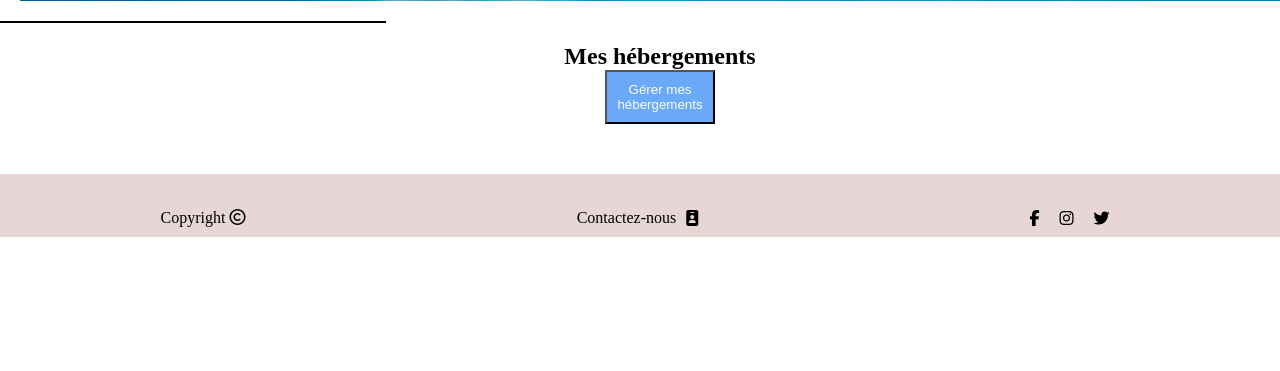
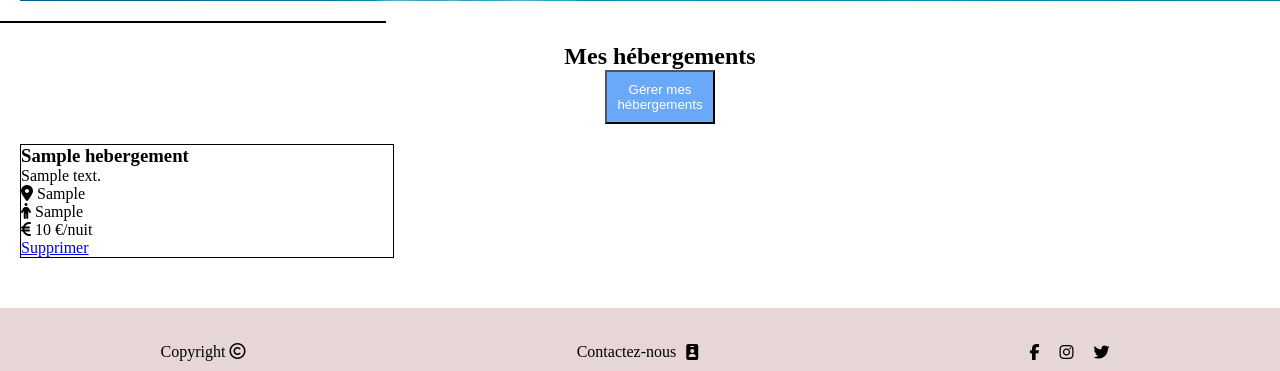
Before and after one commit to tomynov/Airbnb_Aqua, a PHP site: page /profil.php?id=1 in a window 1280 px wide. Shown: the part 503-874 px from the top of the page. Before the commit the page ends 740 px from the top, so only its background shows below. Run offline with PHP 8.4, Linux system fonts and the light colour scheme; tables that the repository leaves empty or names only in its code hold one stand-in row (values such as "Sample post"); some libraries are stand-ins or nearby versions.

Commit message:
réglages détails

```diff
--- a/biens.php
+++ b/biens.php
@@ -68,7 +68,7 @@ if (!empty($_POST)) {
         </div>
         <div class="list-announce">
         <?php
-            $result = $pdo->query("SELECT * FROM hebergement WHERE id_users = $_GET[id] ORDER BY id_hebergement DESC");
+            $result = $pdo->query("SELECT * FROM hebergement WHERE id_users = $_GET[id] and deletion_flag = 0 ORDER BY id_hebergement DESC");
             while ($hebergement = $result->fetch(PDO::FETCH_OBJ)) { ?>
 
             <div class="announce-recap">
@@ -80,6 +80,7 @@ if (!empty($_POST)) {
                         <div class="text-announce"> <i class="fas fa-map-marker-alt"></i> <?php echo $hebergement->adresse; ?></div>
                         <div class="text-announce"> <i class="fas fa-male"></i> <?php echo $hebergement->nbr_place;?></div>
                         <div class="text-announce"> <i class="fas fa-euro-sign"></i> <?php echo $hebergement->prix; ?> €/nuit</div>
+                        <a href="delete_biens.php?id=<?php echo $hebergement->id_hebergement; ?>" alt="modification des informations d'hébergement">Supprimer</a>
                     </div>
                 </div>
             </div>
--- a/css/style.css
+++ b/css/style.css
@@ -593,6 +593,12 @@ main{
     margin-right: 20px;
 }
 
+.supp-biens{
+    display: block;
+    text-align: center;
+    width: 100%;
+}
+
 
 
 /*------------------------------------------------------
--- a/profil.php
+++ b/profil.php
@@ -49,6 +49,27 @@ if (!empty($_GET)) {
         </div>
     </section>
 
+    <?php
+            $result = $pdo->query("SELECT * FROM hebergement WHERE id_users = $_GET[id] and deletion_flag = 0 ORDER BY id_hebergement DESC");
+            while ($hebergement = $result->fetch(PDO::FETCH_OBJ)) { ?>
+
+            <div class="announce-recap">
+
+                <div class="one-announce">
+                    <div>
+                        <h3><?php echo $hebergement->title; ?></h3>
+                        <div><?php echo $hebergement->desc_hebergement; ?></div>
+                        <div class="text-announce"> <i class="fas fa-map-marker-alt"></i> <?php echo $hebergement->adresse; ?></div>
+                        <div class="text-announce"> <i class="fas fa-male"></i> <?php echo $hebergement->nbr_place;?></div>
+                        <div class="text-announce"> <i class="fas fa-euro-sign"></i> <?php echo $hebergement->prix; ?> €/nuit</div>
+                        <a href="delete_biens.php?id=<?php echo $hebergement->id_hebergement; ?>" alt="modification des informations d'hébergement">Supprimer</a>
+                    </div>
+                </div>
+            </div>
+
+
+        <?php } ?>
+
 </body>
 
 <?php include("inc/footer.inc.php"); ?>
```
